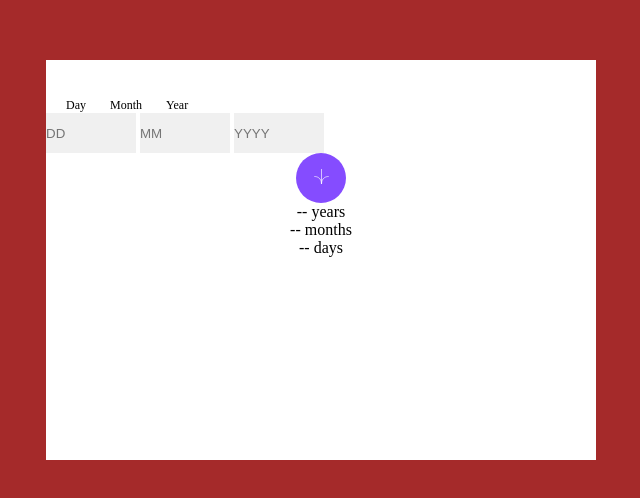
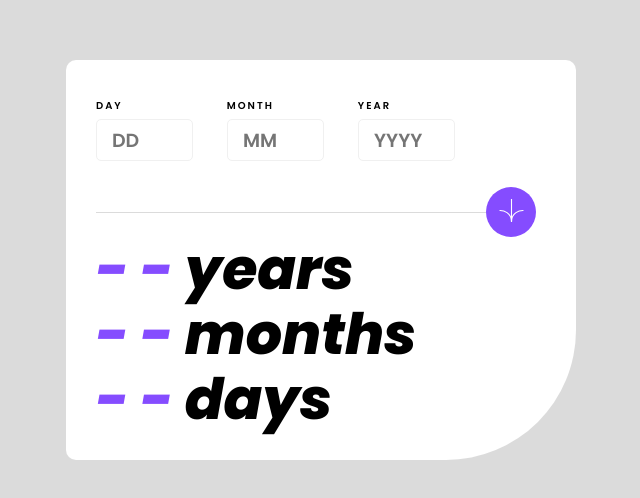
Before and after one commit to yuri151/age-calculator-app-main, a plain HTML site: page index.html in a window 1280 px wide. Shown: the part 140-638 px from the top of the page, without its empty margins (319-959 px from the left). Drawn offline with Linux system fonts and the light colour scheme.

Commit message:
arrumando as coisas
HTML e CSS quase terminado

faltando funções no Js

```diff
--- a/assets/Css/style.css
+++ b/assets/Css/style.css
@@ -8,7 +8,6 @@
 
 body{
     background-color: hsl(0, 0%, 86%);
-    font-family: "Poppins"  sans-serif;
 }
 
 main{
@@ -19,49 +18,100 @@ main{
     justify-content: center;
     align-items: center;
     text-align: center;
-    background-color: brown;
+
+    /* background-color: brown; */
+}
+
+label, input, p, #erros{
+    font-family: "Poppins", sans-serif;
 }
 
 #conteudo{
-    width: 550px;
+    width: 510px;
     height: 400px;
     background-color: white;
+    border-radius: 10px;
+
+    border-bottom-right-radius: 130px;
 }
 
 form{
      margin-top: 35px;
-     /* background-color: aqua; */
      text-align: left;
     flex-direction: row;
 }
 
 
-#textosinputs{
+  #textosinputs{
     display: block;
 }
 
 label{
+    font-size: 10px;
+    font-weight: normal;
+    font-weight: 600;
+    letter-spacing: 2px;
 
-    font-size: 12px;
-    font-weight: normal;
     text-align: left;
-    /* display: block; */
-    margin-left: 20px;
-    /* background-color: blueviolet; */
+    text-transform: uppercase;
+
+    margin-left: 30px;
+}
+
+#texto-dia{
+    margin-right: 70px;
+}
+
+#texto-mes{
+    margin-right: 50px;
+}
+input{
+    width: 80px;
+    height: 40px;
+
+    padding-left: 15px;
+    margin-top: 5px;
+    margin-left: 30px;
 
 
-}
-.data{
-    width: 90px;
-    height: 40px;
-    /* display: block; */
-    /* margin-top: 55px; */
+    font-weight: 600;
+    font-size: 19px;
 
-    background-color: hsl(0, 0%, 94%);
+    border-width: 1px;
+    border-style: solid;
+    border-color: hsl(0, 0%, 94%);
+    border-radius: 5px;
+
+    outline-color: hsl(259, 50%, 85%);
+
+    background-color: hsl(0, 0%, 100%);
 }
 
 #erros{
     display: block;
+    font-size: 10px;
+    font-style: italic;
+    color: hsl(0, 100%, 67%);
+    margin-left: 30px;
+    margin-top: 5px;
+}
+
+#erromes, #erroano{
+    margin-left: 27px;
+}
+
+#but{
+    display: flex;
+    align-items: center;
+    margin-top:5px;
+    margin-right: 40px;
+}
+
+hr{
+    border-bottom: 1px solid hsl(0, 0%, 86%);
+    flex: 1;
+    margin-left: 30px;
+
 }
 
 button{
@@ -71,8 +121,27 @@ button{
 
     border-radius: 40px;
     cursor: pointer;
+    transition: .4;
+}
+
+button:hover{
+    background-color: hsl(0, 0%, 8%);
 }
 
 img{
-    width: 15px;
+    width: 25px;
 }
+
+p{
+    font-size: 57px;
+    font-weight: 800;
+    font-style: italic;
+    text-align: left;
+    line-height: 65px;
+
+    margin-left: 30px;
+}
+
+#dia,#mes,#ano{
+    color: hsl(259, 100%, 65%);
+}
--- a/assets/Js/script.js
+++ b/assets/Js/script.js
@@ -5,6 +5,17 @@ function calcularIdade(){
     let ano =  document.getElementsByTagName("input")[2]
 
     let erroDia = document.getElementById("errodia")
+    let erroMes = document.getElementById("erromes")
+    let erroAno = document.getElementById("erroano")
+
+    let textodia = document.getElementById("texto-dia")
+    let textomes = document.getElementById("texto-mes")
+    let textoano = document.getElementById("texto-ano")
+
+    let esdia= document.getElementById("dia")
+    let esmes= document.getElementById("mes")
+    let esano = document.getElementById("ano")
+
 
     let now = new Date()
     let bissexto = 0
@@ -14,67 +25,111 @@ function calcularIdade(){
 
     const lista30dias = [4,6,9,11]
 
-    dia = Number(dia.value)
-    mes = Number(mes.value)
-    ano = Number(ano.value)
-
-    DiaTotalMes = mes in lista30dias? 30 : 31
+    let diaValor = Number(dia.value)
+    let mesValor = Number(mes.value)
+    let anoValor = Number(ano.value)
 
 
-    if(dia == " " || mes == " " || ano == " "|| dia > 31 || mes > 12 || ano > anoAtual){
-            erroDia.innerText = "TEST"
-            window.alert("ERRO")
-        }
+    erroDia.innerText = ""
+    erroMes.innerText = ""
+    erroAno.innerText = ""
+
+    dia.style.borderColor = "hsl(0, 0%, 94%)"
+    mes.style.borderColor = "hsl(0, 0%, 94%)"
+    ano.style.borderColor = "hsl(0, 0%, 94%)"
+
+    textodia.style.color = "black"
+    textomes.style.color = "black"
+    textoano.style.color = "black"
+
+    DiaTotalMes = mesValor in lista30dias? 30 : 31
+
+
+    if(diaValor == " " || mesValor == " " || anoValor == " "|| diaValor > 31 || mesValor > 12 || anoValor > anoAtual){
+            erroDia.innerText = "This field is required"
+            erroMes.innerText = "This field is required"
+            erroAno.innerText = "This field is required"
+
+            dia.style.borderColor = "hsl(0, 100%, 67%)"
+            mes.style.borderColor = "hsl(0, 100%, 67%)"
+            ano.style.borderColor = "hsl(0, 100%, 67%)"
+
+            textodia.style.color = "hsl(0, 100%, 67%)"
+            textomes.style.color = "hsl(0, 100%, 67%)"
+            textoano.style.color = "hsl(0, 100%, 67%)"
+
+
+    }
 
     else{
 
-        if(mes == 2){
-            bissexto = ano %4 == 0 ? 29: 28
+        if(mesValor == 2){
+            bissexto = anoValor %4 == 0 ? 29: 28
             DiaTotalMes = bissexto
-            window.alert(`${DiaTotalMes}`)
 
-            if(dia > DiaTotalMes  ){
-                window.alert("ERRO")
+
+            if(diaValor > DiaTotalMes  ){
+                erroDia.innerText = "Must be a valid day"
+                erroMes.innerText = "Must be a valid day"
+                erroAno.innerText = "Must be a valid day"
+
+                dia.style.borderColor = "hsl(0, 100%, 67%)"
+                mes.style.borderColor = "hsl(0, 100%, 67%)"
+                ano.style.borderColor = "hsl(0, 100%, 67%)"
+
+                textodia.style.color = "hsl(0, 100%, 67%)"
+                textomes.style.color = "hsl(0, 100%, 67%)"
+                textoano.style.color = "hsl(0, 100%, 67%)"
 
             }
 
             else{
-                ano = anoAtual - ano -1
-                mes =  0
-                dia = diaAtual - dia
+                anoValor = anoAtual - anoValor -1
+                mesValor =  0
+                diaValor = diaAtual - diaValor
 
-                window.alert(`M1 FIM dias ${dia} meses ${mes} e idade ${ano}`)
+                esdia.innerText = diaValor
+                esmes.innerText = mesValor
+                esano.innerText = anoValor
+
             }
         }
 
         else{
 
-            if(mesAtual < mes){
+            if(mesAtual < mesValor){
 
-                ano = anoAtual - ano -1
-                mes =  12- (mes - mesAtual)
-                dia = diaAtual - dia
+                anoValor = anoAtual - anoValor -1
+                mesValor =  12- (mesValor - mesAtual)
+                diaValor = diaAtual - diaValor
 
-                window.alert(`M FIM dias ${dia} meses ${mes} e idade ${ano}`)
+                esdia.innerText = diaValor
+                esmes.innerText = mesValor
+                esano.innerText = anoValor
 
             }
 
-            else if(mes == mesAtual){
+            else if(mesValor == mesAtual){
 
-                ano = anoAtual - ano -1
-                mes =  0
-                dia = diaAtual - dia
+                anoValor = anoAtual - anoValor
+                mesValor =  0
+                diaValor = diaAtual - diaValor
 
-                window.alert(`M1 FIM dias ${dia} meses ${mes} e idade ${ano}`)
+                esdia.innerText = diaValor
+                esmes.innerText = mesValor
+                esano.innerText = anoValor
+
             }
 
             else{
 
-                ano = anoAtual - ano -1
-                mes = ( 12- (mes - mesAtual))-12
-                dia = diaAtual - dia
+                anoValor = anoAtual - anoValor
+                mesValor = ( 12- (mesValor - mesAtual))-12
+                diaValor = diaAtual - diaValor
 
-                window.alert(`FIM dias ${dia} meses ${mes} e idade ${ano}`)
+                esdia.innerText = diaValor
+                esmes.innerText = mesValor
+                esano.innerText = anoValor
             }
         }
     }
--- a/index.html
+++ b/index.html
@@ -16,14 +16,14 @@
     <form action="">
 
       <div id="textosinputs">
-        <label>Day</label>
-        <label for="">Month</label>
-        <label for="">Year</label>
+        <label id="texto-dia">Day</label>
+        <label id="texto-mes" >Month</label>
+        <label id="texto-ano">Year</label>
       </div>
 
-      <input class="data" type="text" placeholder="DD">
-      <input class="data" type="text" placeholder="MM">
-      <input class="data" type="text" placeholder="YYYY">
+      <input type="text" placeholder="DD">
+      <input type="text" placeholder="MM">
+      <input  type="text" placeholder="YYYY">
 
       <div id="erros">
         <span id="errodia"></span>
@@ -32,11 +32,16 @@
       </div>
     </form>
 
-    <hr>
-    <button onclick="calcularIdade()"><img src="assets/images/icon-arrow.svg" alt=""></button>
-    <div> <span id="ano">--</span> years</div>
-    <div> <span id="mes">--</span> months</div>
-    <div> <span id="dia">--</span> days</div>
+    <div id="but">
+      <hr>
+      <button onclick="calcularIdade()"><img src="assets/images/icon-arrow.svg" alt=""></button>
+    </div>
+
+
+    <p> <span id="ano">- -</span> years</p>
+    <p> <span id="mes">- -</span> months</p>
+    <p> <span id="dia">- -</span> days</p>
+
 </div>
 </main>
 
```
